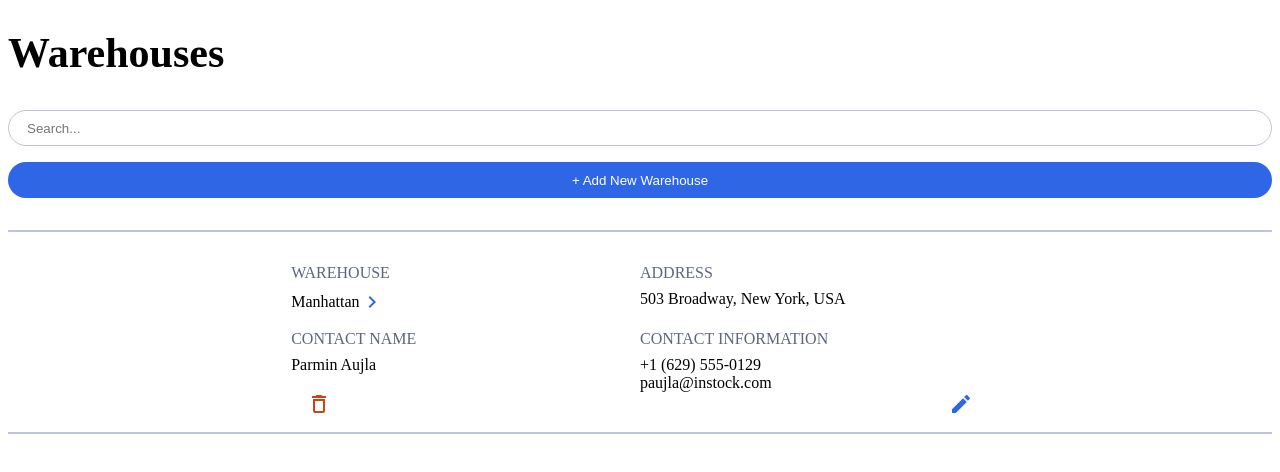
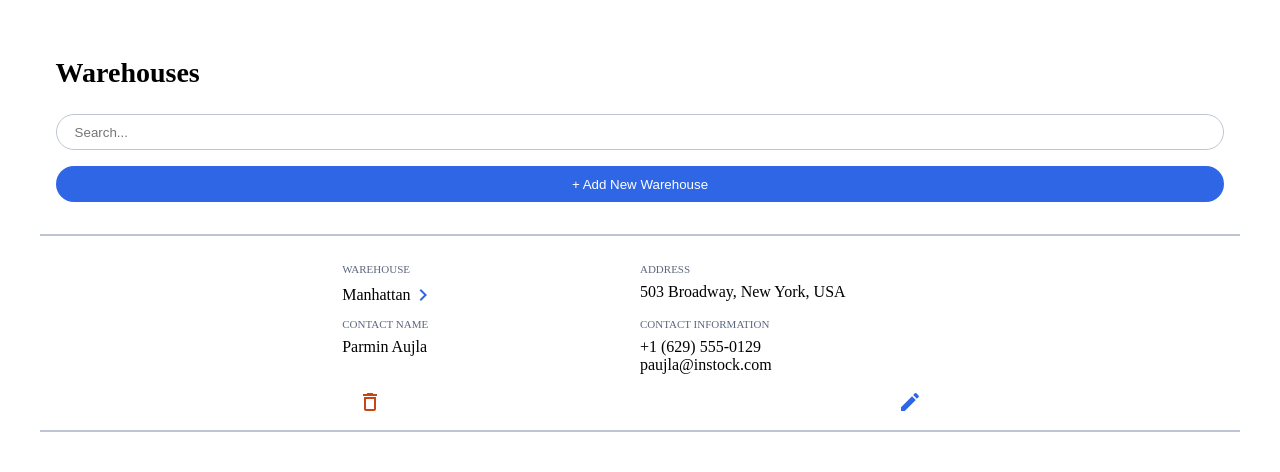
Before and after one commit to YongshengGong/apr24-instock-frontend, a React (Vite) app: page /warehouses in a window 1280 px wide. Shown: the top 472 px of the page. Built offline with nearby package versions, Linux system fonts and the light colour scheme.

Commit message:
-Created Call To Actions Folder - Added more styling for Warehose List

```diff
--- /dev/null
+++ b/src/components/CallToActions/PrimaryButton.jsx
@@ -0,0 +1,11 @@
+import "./PrimaryButton.scss";
+
+function PrimaryButton() {
+  return (
+    <>
+      <button className="add-button">+ Add New Warehouse</button>
+    </>
+  );
+}
+
+export default PrimaryButton;
--- /dev/null
+++ b/src/components/CallToActions/PrimaryButton.scss
@@ -0,0 +1,18 @@
+@use "../../styles/partials/colors" as *;
+@use "../../styles/partials/mixins" as *;
+@use "../../styles/partials/topography" as *;
+@use "../../styles/partials/variables" as *;
+
+.add-button {
+  width: 100%;
+  background-color: $instockIndigo-interactiveElements;
+  border-radius: 20px;
+  border: none;
+  height: 36px;
+  margin-top: 1rem;
+  color: $white-globalWhite;
+
+  &:hover {
+    background-color: $graphite-navHeaderBG;
+  }
+}
--- a/src/components/WarehouseList/WarehouseList.jsx
+++ b/src/components/TablesWarehouses/TablesWarehouses.jsx
@@ -1,9 +1,10 @@
 import chevron from "../../assets/images/icons/nav/chevron_right-24px.svg";
 import trashcan from "../../assets/images/icons/action/delete_outline-24px.svg";
 import editicon from "../../assets/images/icons/action/edit-24px.svg";
-import "./WarehouseList.scss";
+import "./TablesWarehouses.scss";
+import PrimaryButton from "../CallToActions/PrimaryButton";
 
-const WarehouseList = () => {
+const TablesWarehouses = () => {
   return (
     <section className="warehouses">
       <header className="warehouses__header">
@@ -15,9 +16,7 @@ const WarehouseList = () => {
             className="warehouses__search"
             placeholder="Search..."
           />
-          <button className="warehouses__add-button">
-            + Add New Warehouse
-          </button>
+          <PrimaryButton />
         </div>
       </header>
 
@@ -56,4 +55,4 @@ const WarehouseList = () => {
   );
 };
 
-export default WarehouseList;
+export default TablesWarehouses;
--- a/src/components/WarehouseList/WarehouseList.scss
+++ b/src/components/TablesWarehouses/TablesWarehouses.scss
@@ -4,12 +4,20 @@
 @use "../../styles/partials/variables" as *;
 
 .warehouses {
+  width: 95%;
+  margin: auto;
+  border-radius: 4px;
   &__header {
-    font-size: $mobile-h1PageHeader_textSize;
-    line-height: $mobile-h1PageHeader_lineHeight;
+    padding: 0 1rem;
   }
   &__header-container {
   }
+  &__title {
+    font-size: $mobile-h1PageHeader_textSize;
+    line-height: $mobile-h1PageHeader_lineHeight;
+    padding-top: 2rem;
+  }
+
   &__search {
     width: 100%;
     height: 36px;
@@ -31,6 +39,10 @@
     height: 36px;
     margin-top: 1rem;
     color: $white-globalWhite;
+
+    &:hover {
+      background-color: $graphite-navHeaderBG;
+    }
   }
 
   &__list {
@@ -43,7 +55,7 @@
     display: flex;
     justify-content: space-between;
     align-items: center;
-    padding: 1rem;
+    padding: 1rem 3rem;
     margin-bottom: 1rem;
     margin-top: 2rem;
     flex-direction: column;
@@ -53,8 +65,10 @@
   &__info-group {
     display: flex;
     flex-wrap: wrap;
+    justify-content: space-between;
   }
   &__info-item {
+    max-width: 40vw;
     flex: 1 1 45%;
 
     &--actions {
@@ -63,6 +77,8 @@
       justify-content: space-between;
       padding-left: 1rem;
       padding-right: 1rem;
+      max-width: 100%;
+      margin-top: 1rem;
     }
   }
 
@@ -73,6 +89,7 @@
   &__sub-title {
     margin-bottom: 0.5rem;
     color: $slate-tableColumnHeaders-placeholderText;
+    font-size: $mobile-h4TableHeader_textSize;
   }
 }
 
--- a/src/pages/WarehousePage/WarehousePage.jsx
+++ b/src/pages/WarehousePage/WarehousePage.jsx
@@ -1,7 +1,7 @@
 import Header from "../../components/Header/Header";
 import Footer from "../../components/Footer/Footer";
 import "./WarehousePage.scss";
-import WarehouseList from "../../components/WarehouseList/WarehouseList";
+import WarehouseList from "../../components/TablesWarehouses/TablesWarehouses";
 
 function WarehousePage() {
   return (
```
